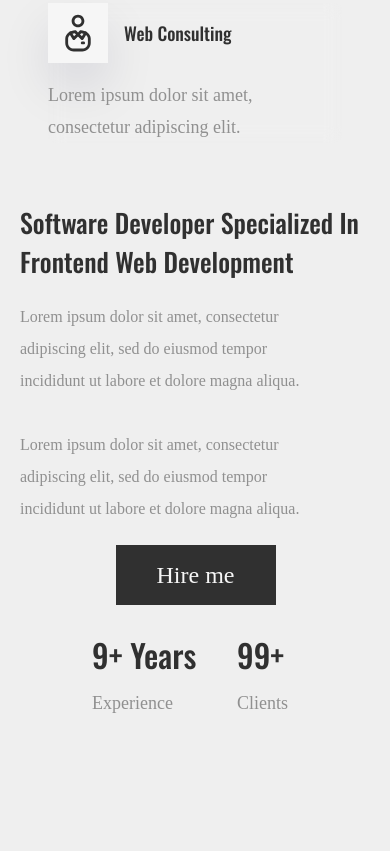
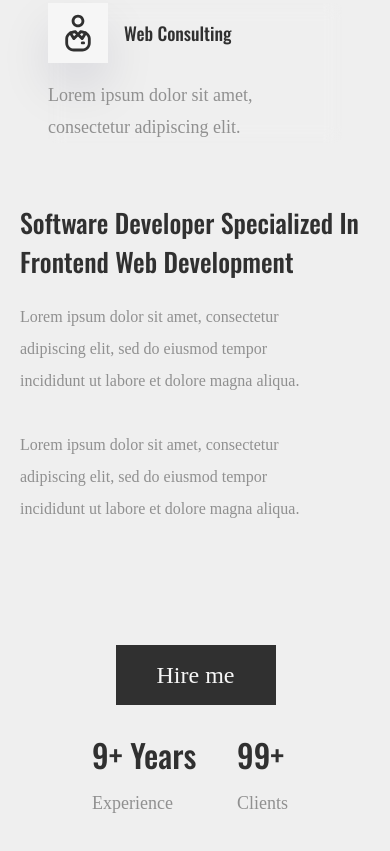
Before and after one commit to AhmeddSaid/intern2grow-portfolio, a plain HTML site: page index.html in a window 390 px wide. Shown: the part 1122-1973 px from the top of the page. Before the commit the page ends 1892 px from the top, so only its background shows below. Drawn offline with nearby package versions, Linux system fonts and the light colour scheme; a web font is replaced by a local one.

Commit message:
first commit

```diff
--- a/index.html
+++ b/index.html
@@ -206,6 +206,7 @@
               eiusmod tempor incididunt ut labore et dolore magna aliqua.
             </p>
           </div>
+          <div class="btn-holder">
             <button>Hire me</button>
             <div class="numbers">
               <div class="exp">
@@ -219,6 +220,7 @@
             </div>
           </div>
         </div>
+      </div>
     </main>
   </body>
 </html>
--- a/style.css
+++ b/style.css
@@ -271,7 +271,7 @@ nav .social-icons {
 @media (max-width: 767px) {
   .container {
     flex-direction: column;
-    margin-bottom: 100px;
+    height: fit-content;
   }
   .container .image-holder {
     order: 1;
@@ -302,6 +302,7 @@ nav .social-icons {
     order: 3;
     width: 90%;
     margin: 40px 20px;
+    height: fit-content;
   }
   .container .desc h2 {
     font-size: 26px;
@@ -319,14 +320,10 @@ nav .social-icons {
     margin: 26px auto;
   }
 }
-@media (max-width: 376px) {
-  .container {
-    margin-bottom: 200px;
-  }
-  .container .desc button {
-    margin: 100px auto 20px;
-  }
-  .container .desc .numbers {
-    margin: 30px auto;
+@media (max-width: 390px) {
+  .container .btn-holder {
+    position: relative;
+    top: 100px;
+    margin-bottom: 100px;
   }
 }
```
Lines whose indentation alone changed are shown as unchanged.
